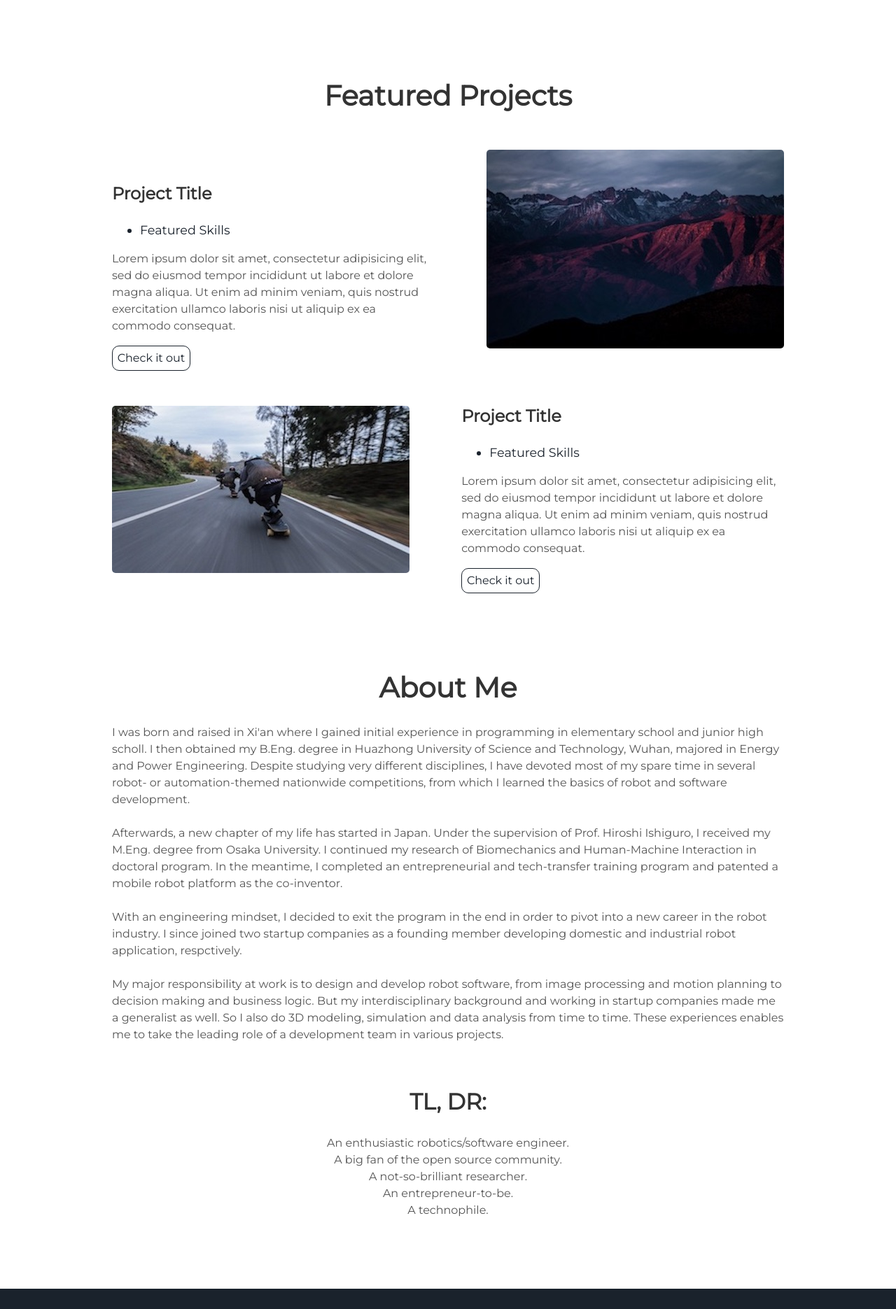
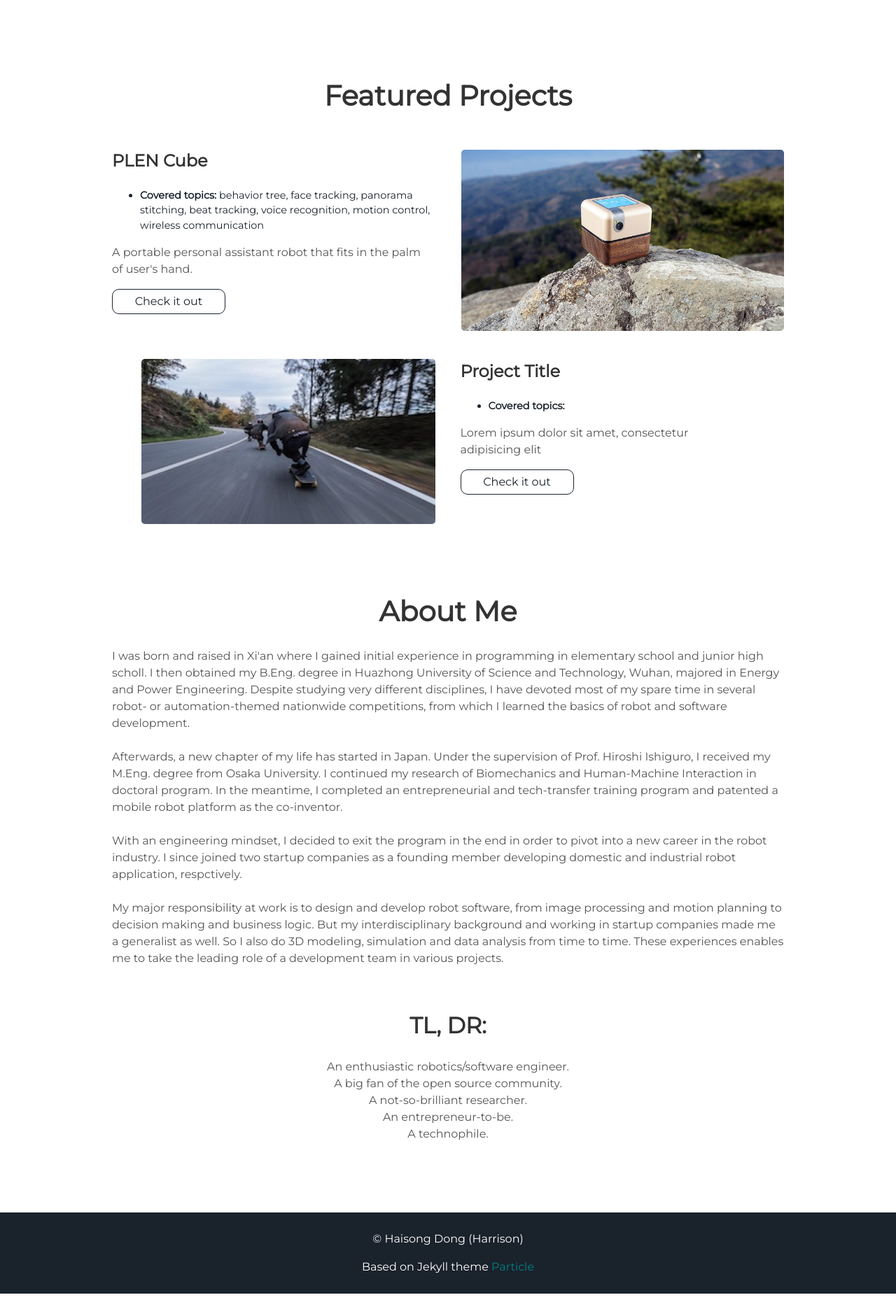
Before and after one commit to haisongdong-harrison/haisongdong-harrison.github.io, a Jekyll site: the page built from index.html, in a window 1280 px wide. Shown: the part 1781-3652 px from the top of the page at 70% size. Built offline with Jekyll 4.4.1, drawn with Linux system fonts in a browser that asks for light colours; after the commit the page ends 3630 px from its top, so only the background shows below that.

Commit message:
Add project plen cube

```diff
--- a/_includes/projects.html
+++ b/_includes/projects.html
@@ -3,15 +3,16 @@
 </div>
 <div class="user-projects">
   <div class="images-right">
-    <img alt="mountains" src="{{ "/assets/img/mountains.jpg" | prepend: site.baseurl }}" />
+    <img alt="mountains" src="{{ "/assets/img/project-plen-cube.jpg" | prepend: site.baseurl }}" />
   </div>
   <div class="contents">
-    <h3> Project Title </h3>
+    <h3> PLEN Cube </h3>
     <ul>
-      <li> Featured Skills</li>
+      <li> <strong>Covered topics:</strong> behavior tree, face tracking, panorama stitching, beat tracking, voice recognition, motion control,
+        wireless communication</li>
     </ul>
-    <p>Lorem ipsum dolor sit amet, consectetur adipisicing elit, sed do eiusmod tempor incididunt ut labore et dolore magna aliqua. Ut enim ad minim veniam, quis nostrud exercitation ullamco laboris nisi ut aliquip ex ea commodo consequat.</p>
-    <a class="project-link" href="#">Check it out</a>
+    <p>A portable personal assistant robot that fits in the palm of user's hand.</p>
+    <a class="project-link" href="https://www.kickstarter.com/projects/1127302719/plen-cube-the-portable-personal-assistant-robot">Check it out</a>
   </div>
 </div>
 <div class="user-projects">
@@ -21,9 +22,9 @@
   <div class="contents-right">
     <h3> Project Title </h3>
     <ul>
-      <li> Featured Skills</li>
+      <li> <strong>Covered topics:</strong> </li>
     </ul>
-    <p>Lorem ipsum dolor sit amet, consectetur adipisicing elit, sed do eiusmod tempor incididunt ut labore et dolore magna aliqua. Ut enim ad minim veniam, quis nostrud exercitation ullamco laboris nisi ut aliquip ex ea commodo consequat.</p>
+    <p>Lorem ipsum dolor sit amet, consectetur adipisicing elit</p>
     <a class="project-link" href="#">Check it out</a>
   </div>
 </div>
--- a/package.json
+++ b/package.json
@@ -9,7 +9,7 @@
   "author": "Nathan Randecker",
   "license": "ISC",
   "dependencies": {
-    "browser-sync": "^2.18.6",
+    "browser-sync": "^2.24.4",
     "gulp": "^3.9.1",
     "gulp-concat": "^2.6.1",
     "gulp-csso": "^2.0.0",
```
Also changed, not shown: src/styles/_projects.scss (+7 -5 lines), assets/css/main.css, assets/img/mountains.jpg (deleted), assets/img/project-plen-cube.jpg (added), 1 other file.
